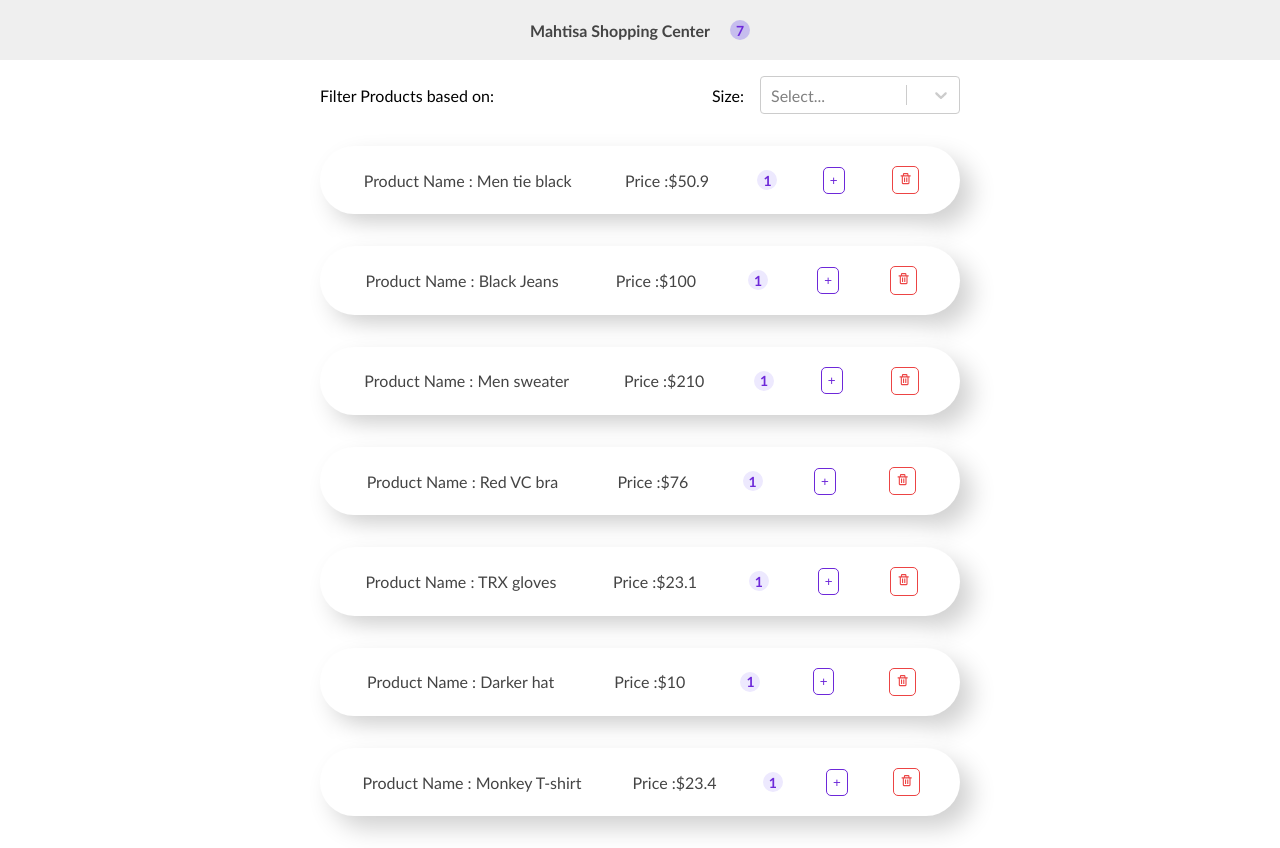
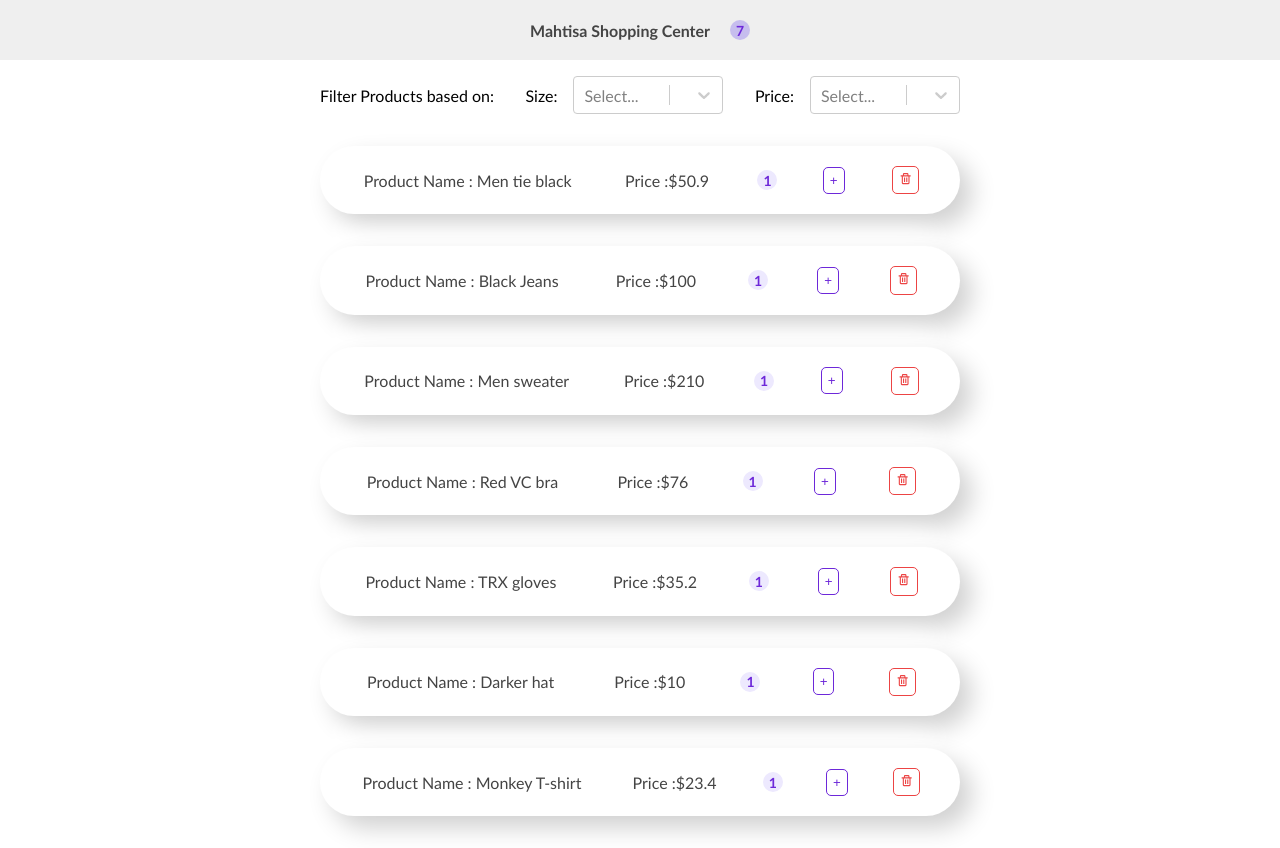
Before and after one commit to Hadi-bakhshi/react-course, a React (Create React App) app: page / in a window 1280 px wide. Built offline with nearby package versions, Linux system fonts and the light colour scheme.

Commit message:
loadash added and order by price

```diff
--- a/package.json
+++ b/package.json
@@ -6,6 +6,7 @@
     "@testing-library/jest-dom": "^5.14.1",
     "@testing-library/react": "^11.2.7",
     "@testing-library/user-event": "^12.8.3",
+    "lodash": "^4.17.21",
     "react": "^17.0.2",
     "react-dom": "^17.0.2",
     "react-icons": "^4.2.0",
--- a/src/Components/Filter/Filter.js
+++ b/src/Components/Filter/Filter.js
@@ -13,14 +13,25 @@
   {value:"XXL", label:"XXL"},
 
 ]
+const sortOptions = [
+  {value:"highest", label:"Highest"},
+  {value:"lowest", label:"Lowset"},
+
+]
 
 const Filter = () => {
   const dispatch = useProductsAction();
   const [value, setValue] = useState(" ");
+  const [sort, setSort] = useState(" ");
 
   const changeHandler = (selectedOption) => {
     dispatch({ type: "filter", selectedOption });
+    dispatch({ type: "sort", selectedOption:sort });
     setValue(selectedOption);
+  };
+  const sortHandler = (selectedOption) => {
+    dispatch({ type: "sort", selectedOption });
+    setSort(selectedOption);
   };
 
   return (
@@ -35,6 +46,15 @@
         className={style.select}
       />
       </div>
+      <div className={style.filterContainer}>
+       <span> Price:</span>
+        <Select
+        value={sort}
+        onChange={sortHandler}
+        options={sortOptions}
+        className={style.select}
+      />
+      </div>
     </div>
   );
 };
--- a/src/Components/Filter/Filter.module.css
+++ b/src/Components/Filter/Filter.module.css
@@ -6,7 +6,7 @@
     margin-top: 1rem;
 }
 .select{
-    width: 200px;
+    width: 150px;
 }
 .filterContainer{
 display: flex;
--- a/src/Components/Providers/ProductsProvider.js
+++ b/src/Components/Providers/ProductsProvider.js
@@ -1,5 +1,7 @@
 import React, { useContext, useReducer } from "react";
 import { productsData } from "../../Components/db/product";
+import _ from "lodash";
+import { STATEMENT_TYPES } from "@babel/types";
 // 1- Creat context
 const ProductsContext = React.createContext();
 const ProductsContextDispatcher = React.createContext();
@@ -55,6 +57,16 @@
           (p) => p.availableSizes.indexOf(value) >= 0
         );
         return updatedProducts;
+      }
+    }
+
+    case "sort":{
+      const value = action.selectedOption.value;
+      const products =[...state];
+      if (value === "lowest") {
+        return _.orderBy(products,["price"],["asc"])
+      } else {
+        return _.orderBy(products,["price"],["desc"])
       }
     }
 
--- a/src/Components/db/product.js
+++ b/src/Components/db/product.js
@@ -42,7 +42,7 @@
     quantity: 1,
     description: "trx black and white gloves",
     availableSizes: ["XXL"],
-    price: 23.1,
+    price: 35.2,
     isFreeShipping: false,
   },
   {
```
Also changed, not shown: 1 other file (tests, documents, lock files or other folders).
